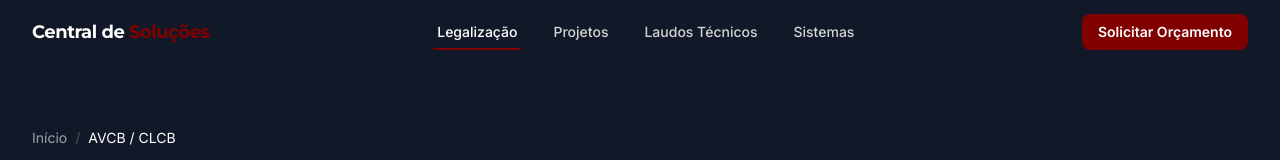
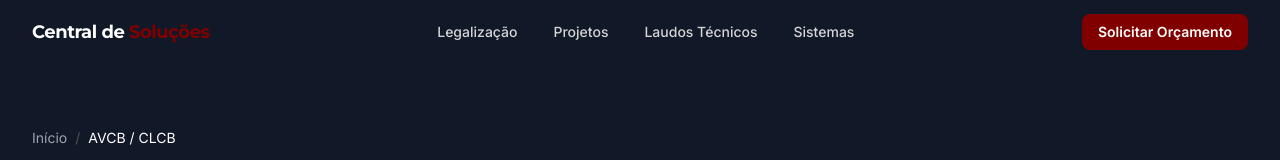
Before and after one commit to BarcelosMoises/Landing-Page-Central, a Next.js app: page /avcb-corpo-de-bombeiros in a window 1280 px wide. Shown: the top 160 px of the page. Built offline with nearby package versions, Linux system fonts and the light colour scheme.

Commit message:
fix(nav): usePathname para comportamento correto em subpáginas de serviço

```diff
--- a/components/NavPrimaria.tsx
+++ b/components/NavPrimaria.tsx
@@ -2,15 +2,16 @@
 
 import { useEffect, useRef, useState } from "react";
 import Link from "next/link";
+import { usePathname } from "next/navigation";
 import { getWhatsAppUrl } from "@/data/servicos";
 
 // ─── Dados estáticos da nav ───────────────────────────────────────────────────
 
 const NAV_ITENS = [
-  { id: "legalizacao",    label: "Legalização" },
-  { id: "projetos",       label: "Projetos" },
-  { id: "laudos",         label: "Laudos Técnicos" },
-  { id: "sistemas",       label: "Sistemas" },
+  { id: "legalizacao", label: "Legalização",    href: "/#legalizacao" },
+  { id: "projetos",    label: "Projetos",        href: "/#projetos" },
+  { id: "laudos",      label: "Laudos Técnicos", href: "/#laudos" },
+  { id: "sistemas",    label: "Sistemas",        href: "/#sistemas" },
 ] as const;
 
 const CTA_WHATSAPP = getWhatsAppUrl(
@@ -20,14 +21,18 @@ const CTA_WHATSAPP = getWhatsAppUrl(
 // ─── Componente ───────────────────────────────────────────────────────────────
 
 export function NavPrimaria() {
-  const [ativa, setAtiva] = useState<string>(NAV_ITENS[0].id);
-  const [scrolled, setScrolled] = useState(false);
+  const pathname = usePathname();
+  const isHomepage = pathname === "/";
+
+  const [ativa, setAtiva]         = useState<string>(NAV_ITENS[0].id);
+  const [scrolled, setScrolled]   = useState(false);
   const [menuAberto, setMenuAberto] = useState(false);
   const observersRef = useRef<IntersectionObserver[]>([]);
 
-  // Scroll spy via Intersection Observer
+  // Scroll spy — só na homepage (IDs das seções não existem nas subpáginas)
   useEffect(() => {
-    // Limpa observers anteriores
+    if (!isHomepage) return;
+
     observersRef.current.forEach((o) => o.disconnect());
     observersRef.current = [];
 
@@ -44,9 +49,8 @@ export function NavPrimaria() {
           if (entry.isIntersecting) setAtiva(id);
         },
         {
-          // 40% de visibilidade para ativar (exceto se reduced-motion)
           threshold: prefersReduced ? 0.1 : 0.4,
-          rootMargin: "-80px 0px 0px 0px", // compensa a altura da nav
+          rootMargin: "-80px 0px 0px 0px",
         }
       );
       obs.observe(el);
@@ -54,7 +58,7 @@ export function NavPrimaria() {
     });
 
     return () => observersRef.current.forEach((o) => o.disconnect());
-  }, []);
+  }, [isHomepage]);
 
   // Fundo da nav ao scrollar
   useEffect(() => {
@@ -72,6 +76,7 @@ export function NavPrimaria() {
     return () => window.removeEventListener("resize", handler);
   }, []);
 
+  // Scroll suave para seção — só usado na homepage
   function scrollParaSecao(id: string) {
     setMenuAberto(false);
     const el = document.getElementById(id);
@@ -83,6 +88,75 @@ export function NavPrimaria() {
       behavior: prefersReduced ? "instant" : "smooth",
       block: "start",
     });
+  }
+
+  // ── Renderização de item de nav ─────────────────────────────────────────────
+  // Na homepage: botão com scroll suave
+  // Nas subpáginas: Link para /#secao (navegação real)
+  function NavItem({ id, label, href }: { id: string; label: string; href: string }) {
+    const isAtiva = isHomepage && ativa === id;
+    const baseClasses = [
+      "relative px-4 py-2 text-sm font-medium rounded-md transition-colors duration-200",
+      "focus-visible:outline-none focus-visible:ring-2 focus-visible:ring-[#800000]",
+      isAtiva
+        ? "text-white after:absolute after:bottom-0 after:left-3 after:right-3 after:h-0.5 after:bg-[#800000] after:rounded-full"
+        : "text-neutral-300 hover:text-white",
+    ].join(" ");
+
+    if (isHomepage) {
+      return (
+        <button
+          onClick={() => scrollParaSecao(id)}
+          aria-current={isAtiva ? "true" : undefined}
+          className={baseClasses}
+        >
+          {label}
+        </button>
+      );
+    }
+
+    return (
+      <Link
+        href={href}
+        className={baseClasses}
+      >
+        {label}
+      </Link>
+    );
+  }
+
+  // ── Renderização de item de nav mobile ──────────────────────────────────────
+  function NavItemMobile({ id, label, href }: { id: string; label: string; href: string }) {
+    const isAtiva = isHomepage && ativa === id;
+    const baseClasses = [
+      "w-full text-left px-4 py-3 rounded-lg text-sm font-medium transition-colors duration-200",
+      "focus-visible:outline-none focus-visible:ring-2 focus-visible:ring-[#800000]",
+      isAtiva
+        ? "bg-[#800000]/20 text-white"
+        : "text-neutral-300 hover:bg-white/10 hover:text-white",
+    ].join(" ");
+
+    if (isHomepage) {
+      return (
+        <button
+          onClick={() => scrollParaSecao(id)}
+          aria-current={isAtiva ? "true" : undefined}
+          className={baseClasses}
+        >
+          {label}
+        </button>
+      );
+    }
+
+    return (
+      <Link
+        href={href}
+        onClick={() => setMenuAberto(false)}
+        className={baseClasses}
+      >
+        {label}
+      </Link>
+    );
   }
 
   return (
@@ -112,21 +186,8 @@ export function NavPrimaria() {
           aria-label="Menu principal"
           className="hidden md:flex items-center gap-1"
         >
-          {NAV_ITENS.map(({ id, label }) => (
-            <button
-              key={id}
-              onClick={() => scrollParaSecao(id)}
-              aria-current={ativa === id ? "true" : undefined}
-              className={[
-                "relative px-4 py-2 text-sm font-medium rounded-md transition-colors duration-200",
-                "focus-visible:outline-none focus-visible:ring-2 focus-visible:ring-[#800000]",
-                ativa === id
-                  ? "text-white after:absolute after:bottom-0 after:left-3 after:right-3 after:h-0.5 after:bg-[#800000] after:rounded-full"
-                  : "text-neutral-300 hover:text-white",
-              ].join(" ")}
-            >
-              {label}
-            </button>
+          {NAV_ITENS.map((item) => (
+            <NavItem key={item.id} {...item} />
           ))}
         </nav>
 
@@ -149,7 +210,6 @@ export function NavPrimaria() {
           aria-label={menuAberto ? "Fechar menu" : "Abrir menu"}
           className="md:hidden p-2 rounded-md text-white hover:bg-white/10 focus-visible:outline-none focus-visible:ring-2 focus-visible:ring-[#800000]"
         >
-          {/* Ícone hambúrguer / X inline — sem dependência extra */}
           <svg
             xmlns="http://www.w3.org/2000/svg"
             width="22" height="22"
@@ -181,21 +241,8 @@ export function NavPrimaria() {
           aria-label="Menu mobile"
           className="md:hidden bg-neutral-900/98 backdrop-blur-sm border-t border-white/10 px-4 py-4 flex flex-col gap-1"
         >
-          {NAV_ITENS.map(({ id, label }) => (
-            <button
-              key={id}
-              onClick={() => scrollParaSecao(id)}
-              aria-current={ativa === id ? "true" : undefined}
-              className={[
-                "w-full text-left px-4 py-3 rounded-lg text-sm font-medium transition-colors duration-200",
-                "focus-visible:outline-none focus-visible:ring-2 focus-visible:ring-[#800000]",
-                ativa === id
-                  ? "bg-[#800000]/20 text-white"
-                  : "text-neutral-300 hover:bg-white/10 hover:text-white",
-              ].join(" ")}
-            >
-              {label}
-            </button>
+          {NAV_ITENS.map((item) => (
+            <NavItemMobile key={item.id} {...item} />
           ))}
           <a
             href={CTA_WHATSAPP}
```
